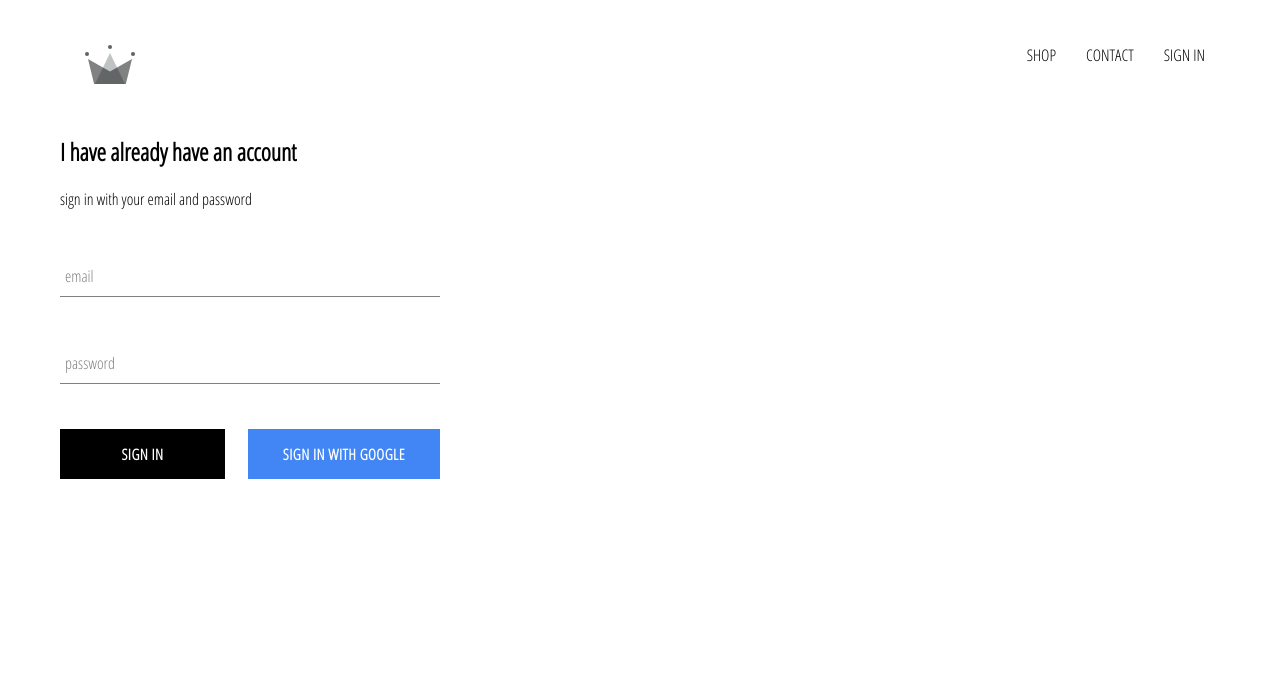
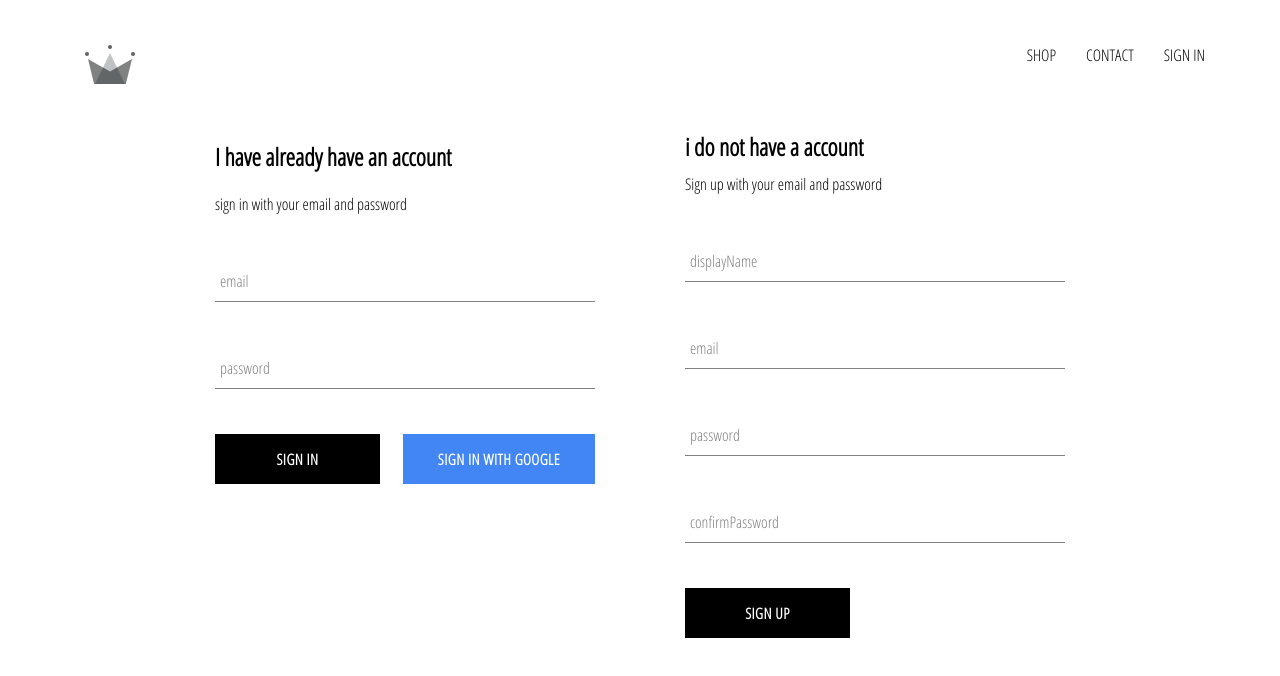
Before and after one commit to shivaslb72/crwn-clothing, a React (Create React App) app: page /signin in a window 1280 px wide. Shown: the top 676 px of the page. Built offline with nearby package versions, Linux system fonts and the light colour scheme; no server answers.

Commit message:
finished sign in and signup

```diff
--- a/src/App.js
+++ b/src/App.js
@@ -6,7 +6,7 @@ import HomePage from './pages/homepage/homepage.component';
 import ShopPage from './pages/shop/shop.component';
 import Header from './components/header/header.component';
 import SignInAndSignUp from './pages/sign-in-and-sign-up/sign-in-and-sign-up.component';
-import { auth } from './firebase/firebase.utils';
+import { auth, createUserProfileDocument } from './firebase/firebase.utils';
 
 
 
@@ -19,9 +19,23 @@ class App extends React.Component {
   }
   unsubscribeFromAuth = null
   componentDidMount() {
-    this.unsubscribeFromAuth = auth.onAuthStateChanged(user => {
-      this.setState({ currentUser: user })
-      console.log(user)
+    this.unsubscribeFromAuth = auth.onAuthStateChanged(async userAuth => {
+      if (userAuth) {
+        const userRef = await createUserProfileDocument(userAuth)
+        userRef.onSnapshot(snapShot => {
+          this.setState({
+            currentUser: {
+              id: snapShot.id,
+              ...snapShot.data()
+            }
+          },
+            () => {
+              console.log(this.state)
+            }
+          )
+        })
+      }
+      this.setState({ currentUser: userAuth })
     })
   }
   componentWillUnmount() {
--- /dev/null
+++ b/src/components/sign-up/sign-up.component.jsx
@@ -0,0 +1,90 @@
+import React from "react"
+import "./sign-up.styles.scss"
+import FormInput from "../form-input/form-input.componrnt"
+import CustomButton from "../custom-button/custom-button.component"
+import { auth, createUserProfileDocument } from "../../firebase/firebase.utils"
+
+class SignUp extends React.Component {
+ constructor() {
+  super()
+  this.state = {
+   displayName: "",
+   email: "",
+   password: "",
+   confirmPassword: ""
+  }
+ }
+ handleSubmit = async event => {
+  event.preventDefault()
+  const { displayName, email, password, confirmPassword } = this.state
+  if (password !== confirmPassword) {
+   alert("password don't match")
+   return
+  }
+  try {
+   const { user } = await auth.createUserWithEmailAndPassword(email, password)
+   await createUserProfileDocument(user, { displayName })
+   this.setState({
+    displayName: "",
+    email: "",
+    password: "",
+    confirmPassword: ""
+
+   })
+
+  } catch (error) {
+   console.error(error)
+  }
+ }
+ handleChange = (e) => {
+  this.setState({ [e.target.name]: e.target.value })
+ }
+ render() {
+  const { displayName, email, password, confirmPassword } = this.state
+  return (
+   <div className="sign-up">
+    <h2 className="title">i do not have a account</h2>
+    <span>Sign up with your email and password</span>
+    <form className="sign-up-form" onSubmit={this.handleSubmit}>
+     <FormInput
+      type="displayName"
+      name="displayName"
+      value={displayName}
+      onChange={this.handleChange}
+      label="displayName"
+      required
+     />
+     <FormInput
+      type="email"
+      name="email"
+      value={email}
+      onChange={this.handleChange}
+      label="email"
+      required
+     />
+     <FormInput
+      type="password"
+      name="password"
+      value={password}
+      onChange={this.handleChange}
+      label="password"
+      required
+     />
+     <FormInput
+      type="password"
+      name="confirmPassword"
+      value={confirmPassword}
+      onChange={this.handleChange}
+      label="confirmPassword"
+      required
+     />
+
+     <CustomButton type="submit">SIGN UP</CustomButton>
+
+    </form>
+   </div>
+  )
+ }
+}
+
+export default SignUp
--- /dev/null
+++ b/src/components/sign-up/sign-up.styles.scss
@@ -0,0 +1,9 @@
+.sign-up{
+ display: flex;
+ flex-direction: column;
+ width: 380px;
+ .title{
+
+  margin: 10px 0;
+ }
+}
--- a/src/components/signin/sign-in.component.jsx
+++ b/src/components/signin/sign-in.component.jsx
@@ -2,7 +2,7 @@ import React from "react"
 import "./sign-in.styles.scss"
 import FormInput from "../form-input/form-input.componrnt"
 import CustomButton from "../custom-button/custom-button.component"
-import { signInWithGoogle } from "../../firebase/firebase.utils"
+import { signInWithGoogle, auth } from "../../firebase/firebase.utils"
 
 class SignIn extends React.Component {
  constructor() {
@@ -12,9 +12,17 @@ class SignIn extends React.Component {
    password: ""
   }
  }
- handleSubmit = (e) => {
-  e.preventDefault()
-  this.setState({ email: "", password: "" })
+ handleSubmit = async event => {
+  event.preventDefault()
+  const { email, password } = this.state
+
+  try {
+   await auth.signInWithEmailAndPassword(email, password)
+   this.setState({ email: "", password: "" })
+
+  } catch (error) {
+   console.error(error)
+  }
  }
 
  handleChange = (e) => {
--- a/src/firebase/firebase.utils.js
+++ b/src/firebase/firebase.utils.js
@@ -14,7 +14,34 @@ const config = {
  measurementId: "G-0HV51E11PF"
 }
 
+
+
 firebase.initializeApp(config)
+
+export const createUserProfileDocument = async (userAuth, additionalData) => {
+ if (!userAuth) return;
+
+ const userRef = firestore.doc(`users/${userAuth.uid}`);
+
+ const snapShot = await userRef.get();
+
+ if (!snapShot.exists) {
+  const { displayName, email } = userAuth;
+  const createdAt = new Date();
+  try {
+   await userRef.set({
+    displayName,
+    email,
+    createdAt,
+    ...additionalData
+   });
+  } catch (error) {
+   console.log('error creating user', error.message);
+  }
+ }
+
+ return userRef;
+};
 
 export const auth = firebase.auth()
 export const firestore = firebase.firestore()
--- a/src/pages/sign-in-and-sign-up/sign-in-and-sign-up.component.jsx
+++ b/src/pages/sign-in-and-sign-up/sign-in-and-sign-up.component.jsx
@@ -1,10 +1,12 @@
 import React from "react"
 import "./sign-in-and-sign-up.styles.scss"
 import SignIn from "../../components/signin/sign-in.component"
+import SignUp from "../../components/sign-up/sign-up.component"
 
 const SignInAndSignUp = () => (
  <div className="sign-in-and-sign-up">
   <SignIn />
+  <SignUp />
  </div>
 
 )
--- a/src/pages/sign-in-and-sign-up/sign-in-and-sign-up.styles.scss
+++ b/src/pages/sign-in-and-sign-up/sign-in-and-sign-up.styles.scss
@@ -0,0 +1,6 @@
+.sign-in-and-sign-up{
+ width:850px;
+ display: flex;
+ justify-content: space-between;
+ margin: 30px auto;
+}
```
